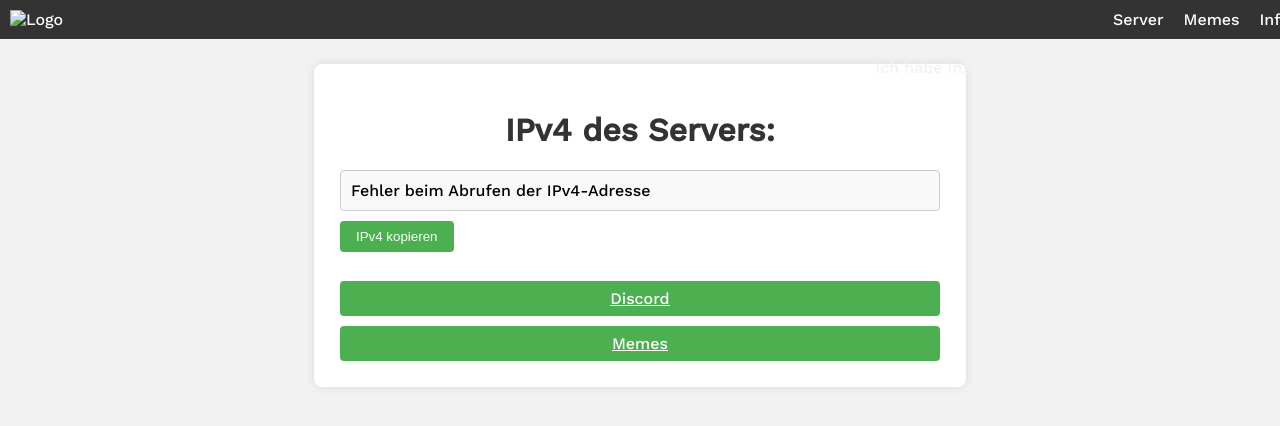
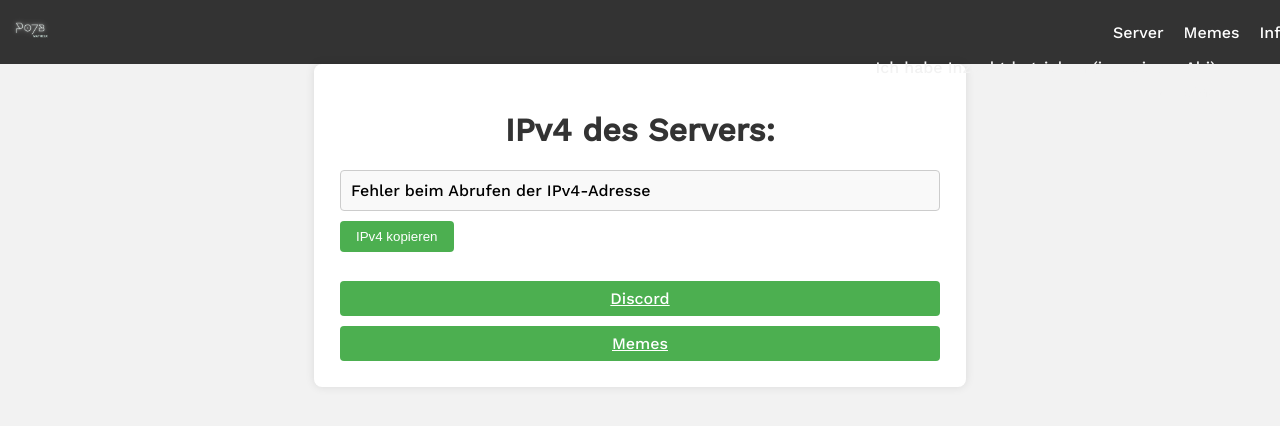
Before and after one commit to BrndMax/p07b, a plain HTML site: page index.html in a window 1280 px wide. Drawn offline with nearby package versions, Linux system fonts and the light colour scheme; no server answers.

Commit message:
Update index.html

```diff
--- a/index.html
+++ b/index.html
@@ -14,7 +14,7 @@
 <body onload="domainToIPv4()">
 <header>
   <div>
-    <img src="logo.png" alt="Logo">
+    <img src="Sources/Images/logo_darkMode.png" alt="Logo">
   </div>
   <nav>
     <a href="#server">Server</a>
```
